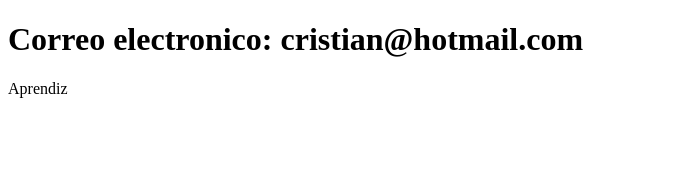
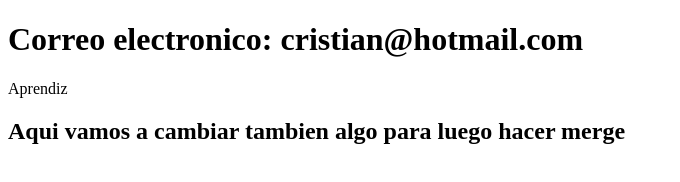
Before and after one commit to CristianVaus/PruebaCurso, a plain HTML site: page contacto.html in a window 1280 px wide. Shown: the whole page, without its empty margins (0-680 px from the left). Drawn offline with Linux system fonts and the light colour scheme.

Commit message:
Mas pruebas por aqui

```diff
--- a/contacto.html
+++ b/contacto.html
@@ -8,5 +8,6 @@
 <body>
     <h1>Correo electronico: cristian@hotmail.com</h1>
     <p>Aprendiz</p>
+    <h2>Aqui vamos a cambiar tambien algo para luego hacer merge</h2>
 </body>
 </html>
```
